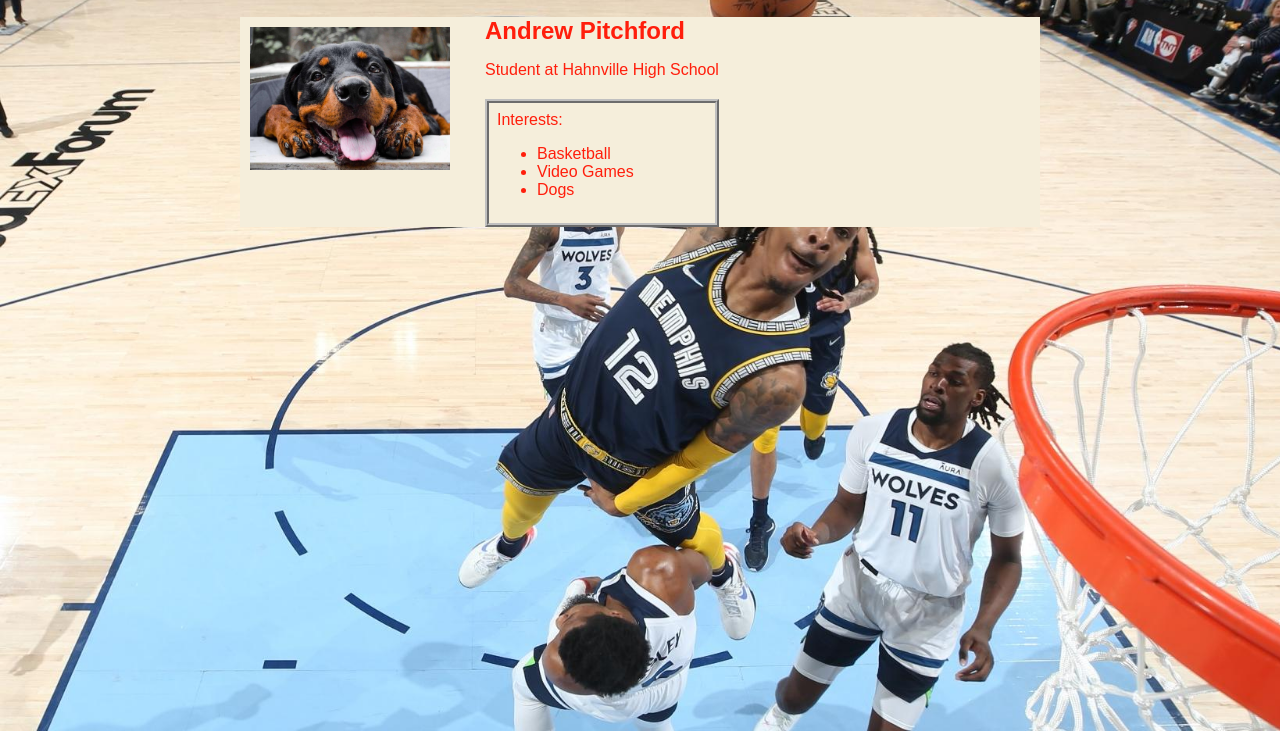
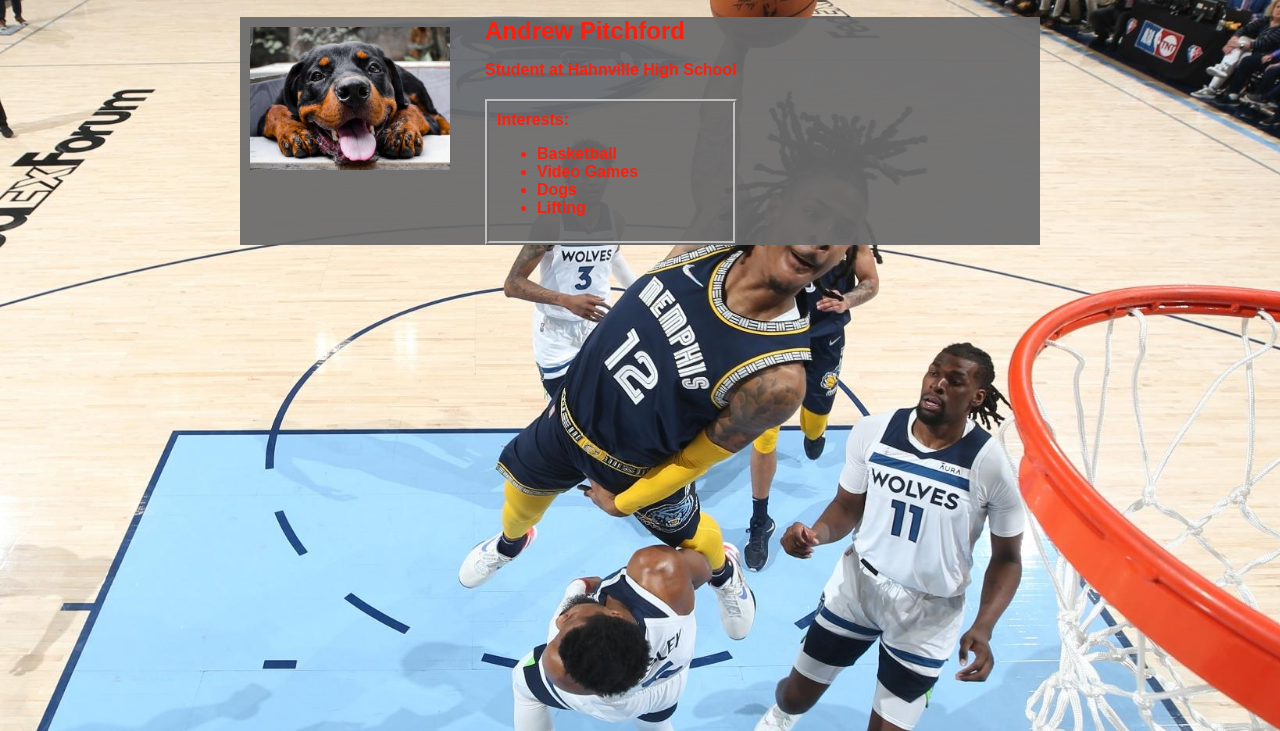
Before and after one commit to AndrewDPitchford/AndrewDPitchford.github.io, a plain HTML site: page index.html in a window 1280 px wide. Shown: the part 69-800 px from the top of the page. Drawn offline with Linux system fonts and the light colour scheme.

Commit message:
first website

```diff
--- a/index.html
+++ b/index.html
@@ -28,13 +28,14 @@
 
         <div class=""content>
           <h2>Andrew Pitchford</h2>
-          <p>Student at Hahnville High School</p>
+          <p><strong>Student at Hahnville High School</strong></p>
           <div id="interests"
-          <h3>Interests:</h3>
+          <h3><strong>Interests:</strong></h3>
           <ul>
-            <li>Basketball</li>
-            <li>Video Games</li>
-            <li>Dogs</li>
+            <li><strong>Basketball</strong></li>
+            <li><strong>Video Games</strong></li>
+            <li><strong>Dogs</strong></li>
+              <li><strong>Lifting</strong></li>
           </ul>
         </div>
 
--- a/style.css
+++ b/style.css
@@ -42,12 +42,12 @@
 
 a {
     text-decoration: none;
-    color: #fff;
+    color: #ffffff;
 }
 
 /* main container area beneath menu */
 main {
-    background: rgb(245, 238, 219);
+    background: rgba(107, 107, 108, 0.933);
     display: flex;
     margin-top: 20px;
 }
```
